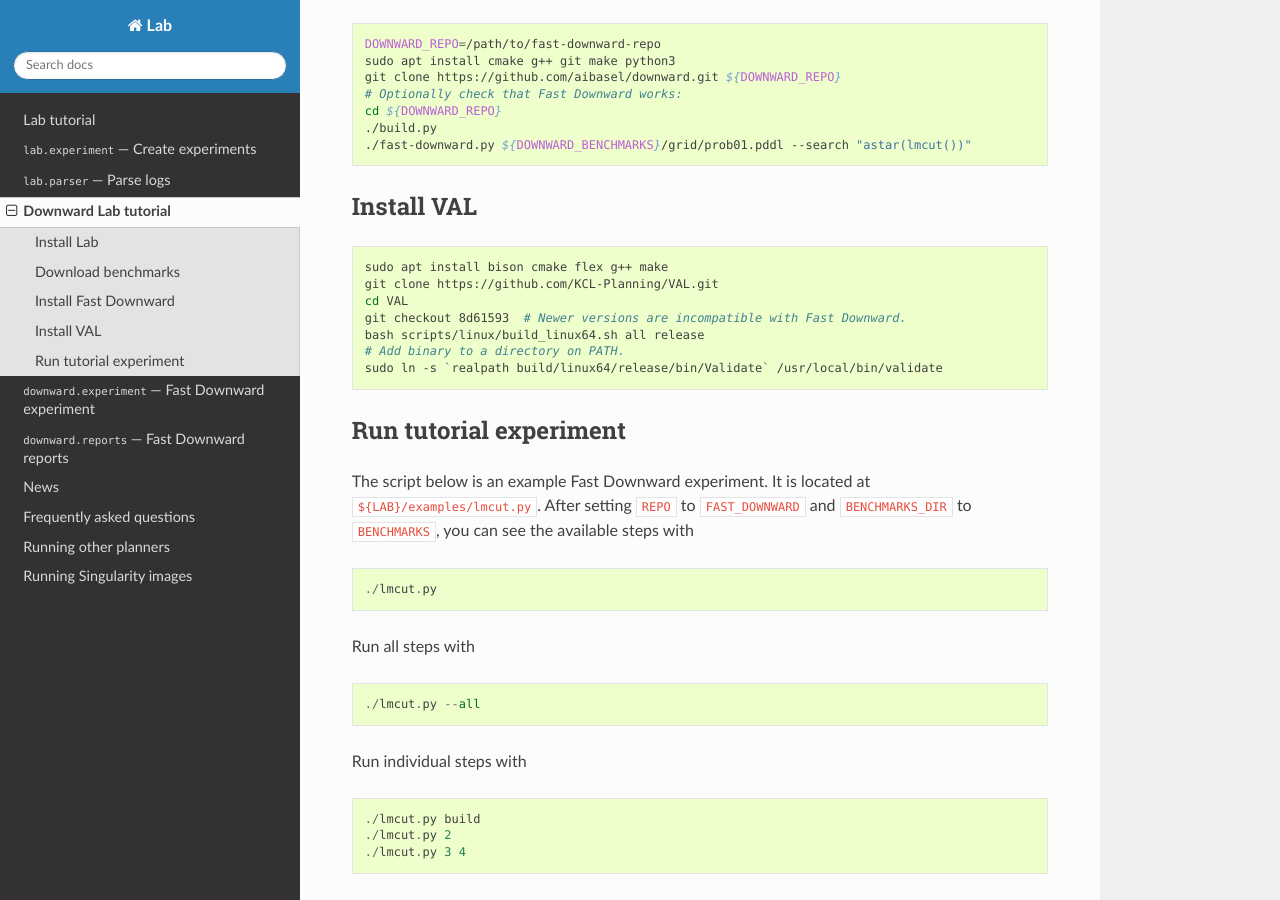
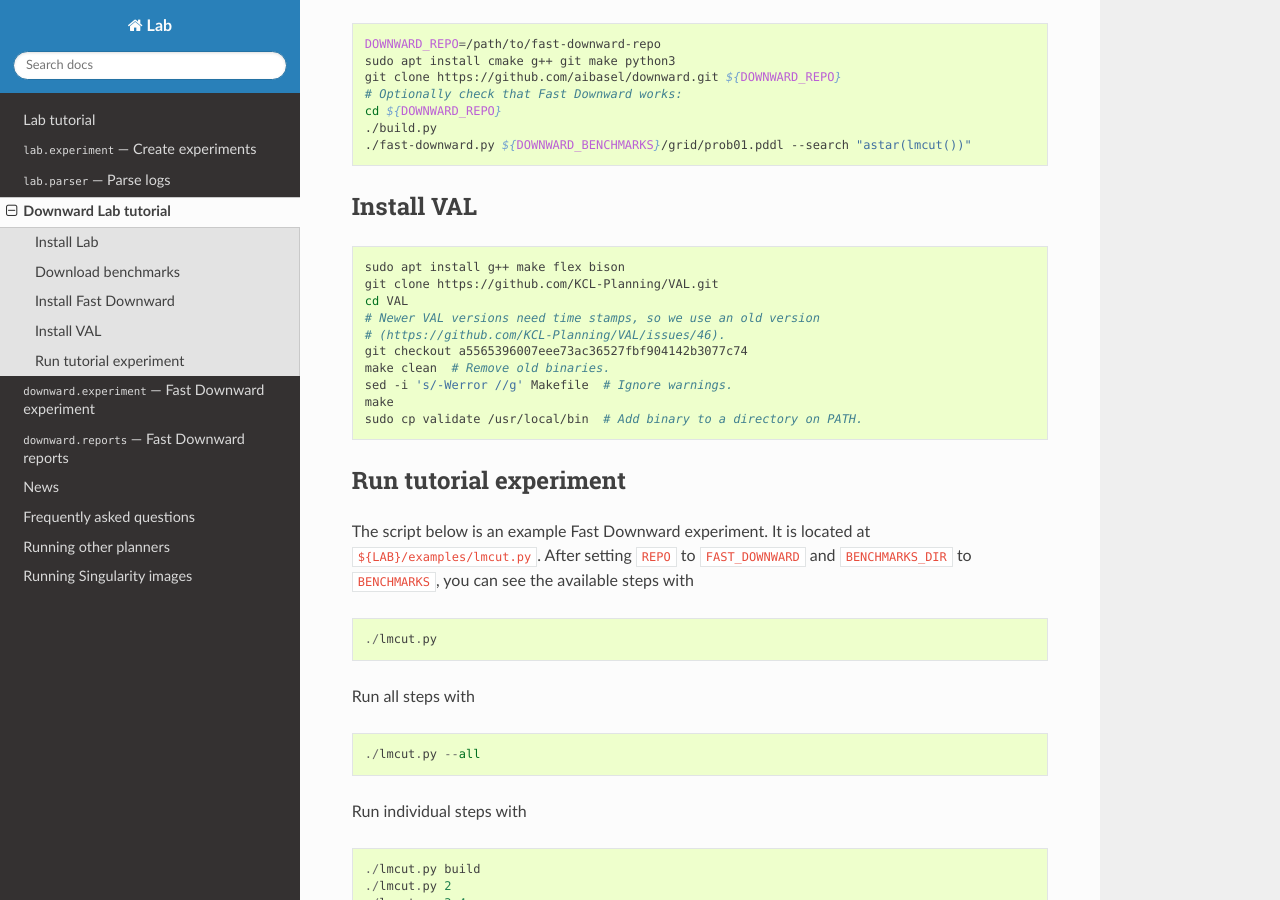
Before and after one commit to aibasel/lab, a Sphinx documentation site: the page built from docs/downward.tutorial.rst, in a window 1280 px wide and 900 px high, scrolled down 1506 px. Built offline with Sphinx 7.4.7 and the Read the Docs theme 2.0.0, drawn with Linux system fonts in a browser that asks for light colours; pages that are not in the unit, such as notebooks, are missing from menus.

Commit message:
Revert "Update VAL installation instructions (#87)"
This reverts commit 931ce80a343a160f4d22a09d1a1d35ac39f51d5e.

The new VAL version stumbles over ?after variable names in data-network.

```diff
--- a/docs/downward.tutorial.rst
+++ b/docs/downward.tutorial.rst
@@ -46,13 +46,16 @@
 
 ::
 
-    sudo apt install bison cmake flex g++ make
+    sudo apt install g++ make flex bison
     git clone https://github.com/KCL-Planning/VAL.git
     cd VAL
-    git checkout 8d61593  # Newer versions are incompatible with Fast Downward.
-    bash scripts/linux/build_linux64.sh all release
-    # Add binary to a directory on PATH.
-    sudo ln -s `realpath build/linux64/release/bin/Validate` /usr/local/bin/validate
+    # Newer VAL versions need time stamps, so we use an old version
+    # (https://github.com/KCL-Planning/VAL/issues/46).
+    git checkout a5565396007eee73ac36527fbf904142b3077c74
+    make clean  # Remove old binaries.
+    sed -i 's/-Werror //g' Makefile  # Ignore warnings.
+    make
+    sudo cp validate /usr/local/bin  # Add binary to a directory on PATH.
 
 
 Run tutorial experiment
--- a/docs/news.rst
+++ b/docs/news.rst
@@ -18,7 +18,6 @@
 * Gracefully handle empty scatter plots (Jendrik Seipp).
 * Make ``score_*`` attributes absolute, i.e., include tasks for which not all algorithms
   have a value in aggregations (Jendrik Seipp).
-* Update VAL installation instructions (Silvan Sievers).
 
 
 v6.0 (2020-04-05)
```
Also changed, not shown: 1 other file.
